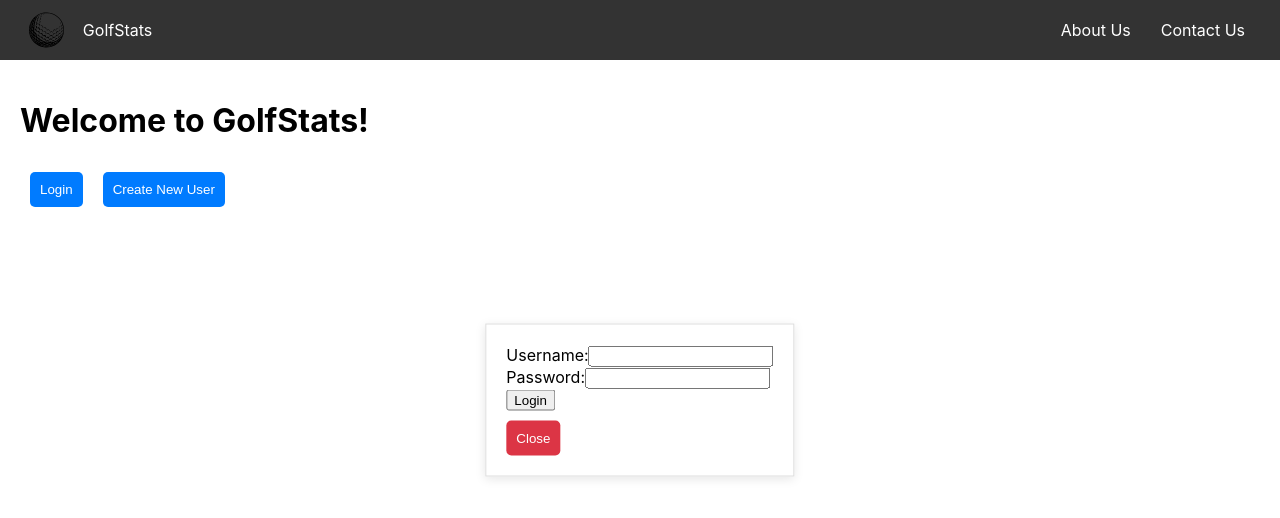
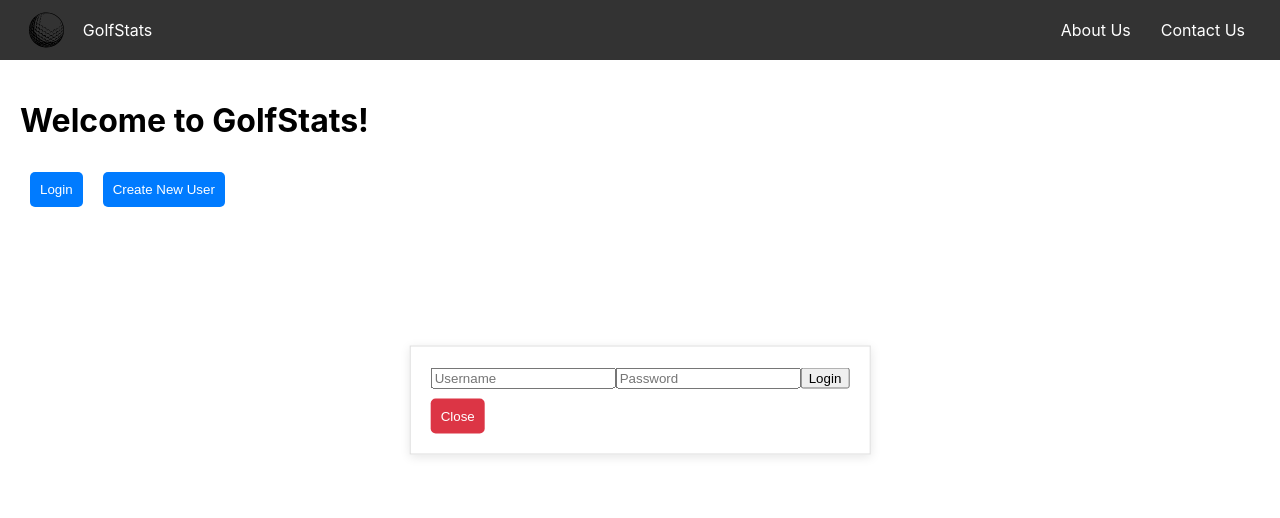
Before and after one commit to nicbenavides/GolfStats, a React (Create React App) app in the folder frontend/: page / in a window 1280 px wide. Both pictures are taken after a click on the button "Login". Shown: the top 518 px of the page. Built offline with nearby package versions, Linux system fonts and the light colour scheme.

Commit message:
Fixed Login so it is stored on client side

```diff
--- a/frontend/src/components/Home.js
+++ b/frontend/src/components/Home.js
@@ -1,13 +1,22 @@
 // frontend/src/components/Home.js
-import React, { useState } from 'react';
+
+import React, { useState, useEffect } from 'react';
 import Login from './Login';
 import Register from './Register';
 
 const Home = () => {
     const [showLogin, setShowLogin] = useState(false);
     const [showRegister, setShowRegister] = useState(false);
-    const [username, setUsername] = useState(null);
+    const [username, setUsername] = useState(localStorage.getItem('username') || null);
     const [successMessage, setSuccessMessage] = useState('');
+
+    useEffect(() => {
+        // Check if a user is already logged in when the component mounts
+        const storedUsername = localStorage.getItem('username');
+        if (storedUsername) {
+            setUsername(storedUsername);
+        }
+    }, []);
 
     const handleLogin = (user) => {
         setUsername(user);
@@ -17,6 +26,7 @@ const Home = () => {
 
     const handleLogout = () => {
         setUsername(null);
+        localStorage.removeItem('username'); // Remove username from localStorage
     };
 
     const handleRegisterSuccess = () => {
--- a/frontend/src/components/Login.js
+++ b/frontend/src/components/Login.js
@@ -1,6 +1,6 @@
 // frontend/src/components/Login.js
+
 import React, { useState } from 'react';
-import axios from 'axios';
 
 const Login = ({ onLogin, successMessage }) => {
     const [username, setUsername] = useState('');
@@ -9,38 +9,45 @@ const Login = ({ onLogin, successMessage }) => {
 
     const handleSubmit = async (e) => {
         e.preventDefault();
-        try {
-            const response = await axios.post('/auth/login', { username, password });
-            onLogin(response.data.username); // Notify parent component of successful login
-        } catch (error) {
-            setError('Login failed: ' + (error.response?.data?.message || 'Unknown error'));
+
+        // Perform login request
+        const response = await fetch('/auth/login', {
+            method: 'POST',
+            headers: {
+                'Content-Type': 'application/json',
+            },
+            body: JSON.stringify({ username, password }),
+        });
+
+        if (response.ok) {
+            const data = await response.json();
+            localStorage.setItem('username', data.username); // Store username in localStorage
+            onLogin(data.username);
+        } else {
+            setError('Invalid credentials');
         }
     };
 
     return (
-        <form onSubmit={handleSubmit}>
-            {successMessage && <p style={{ color: 'green' }}>{successMessage}</p>}
-            <div>
-                <label>Username:</label>
+        <div>
+            {successMessage && <p>{successMessage}</p>}
+            {error && <p>{error}</p>}
+            <form onSubmit={handleSubmit}>
                 <input
                     type="text"
+                    placeholder="Username"
                     value={username}
                     onChange={(e) => setUsername(e.target.value)}
-                    required
                 />
-            </div>
-            <div>
-                <label>Password:</label>
                 <input
                     type="password"
+                    placeholder="Password"
                     value={password}
                     onChange={(e) => setPassword(e.target.value)}
-                    required
                 />
-            </div>
-            <button type="submit">Login</button>
-            {error && <p style={{ color: 'red' }}>{error}</p>}
-        </form>
+                <button type="submit">Login</button>
+            </form>
+        </div>
     );
 };
 
```
Also changed, not shown: 1 other file (tests, documents, lock files or other folders).
